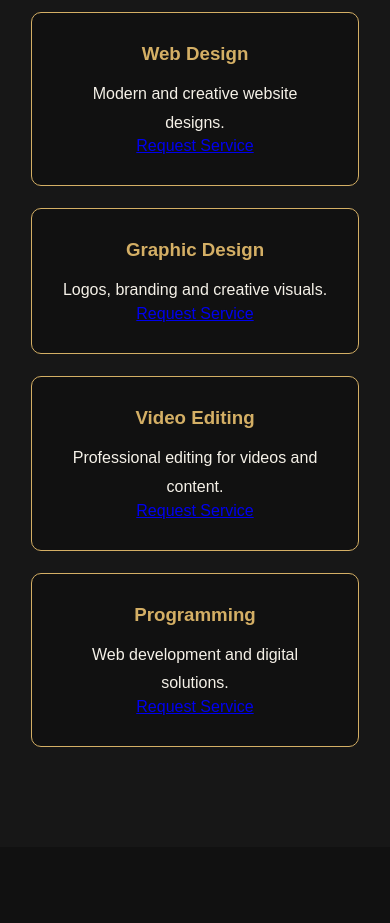
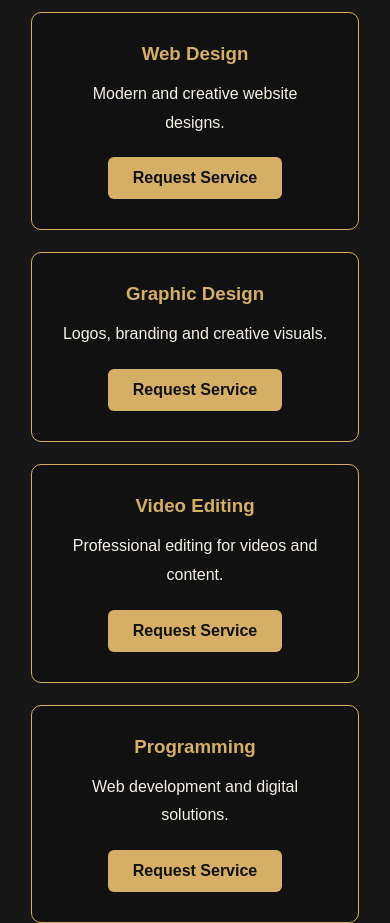
Before and after one commit to madinaorya1997/Madina--Oryakhil--Studio-, a plain HTML site: page index.html in a window 390 px wide. Shown: the part 2820-3743 px from the top of the page. Drawn offline with Linux system fonts and the light colour scheme.

Commit message:
Update style.css

```diff
--- a/style.css
+++ b/style.css
@@ -731,4 +731,21 @@ footer {
 
 #marketplace p {
   color: #f5f1e8;
+}/* SERVICE BUTTONS */
+.service-btn {
+  display: inline-block;
+  margin-top: 20px;
+  padding: 12px 25px;
+  background: #d4af65;
+  color: #111111;
+  text-decoration: none;
+  border-radius: 6px;
+  font-weight: bold;
+  transition: 0.3s ease;
 }
+
+.service-btn:hover {
+  background: transparent;
+  color: #d4af65;
+  border: 1px solid #d4af65;
+}
```
